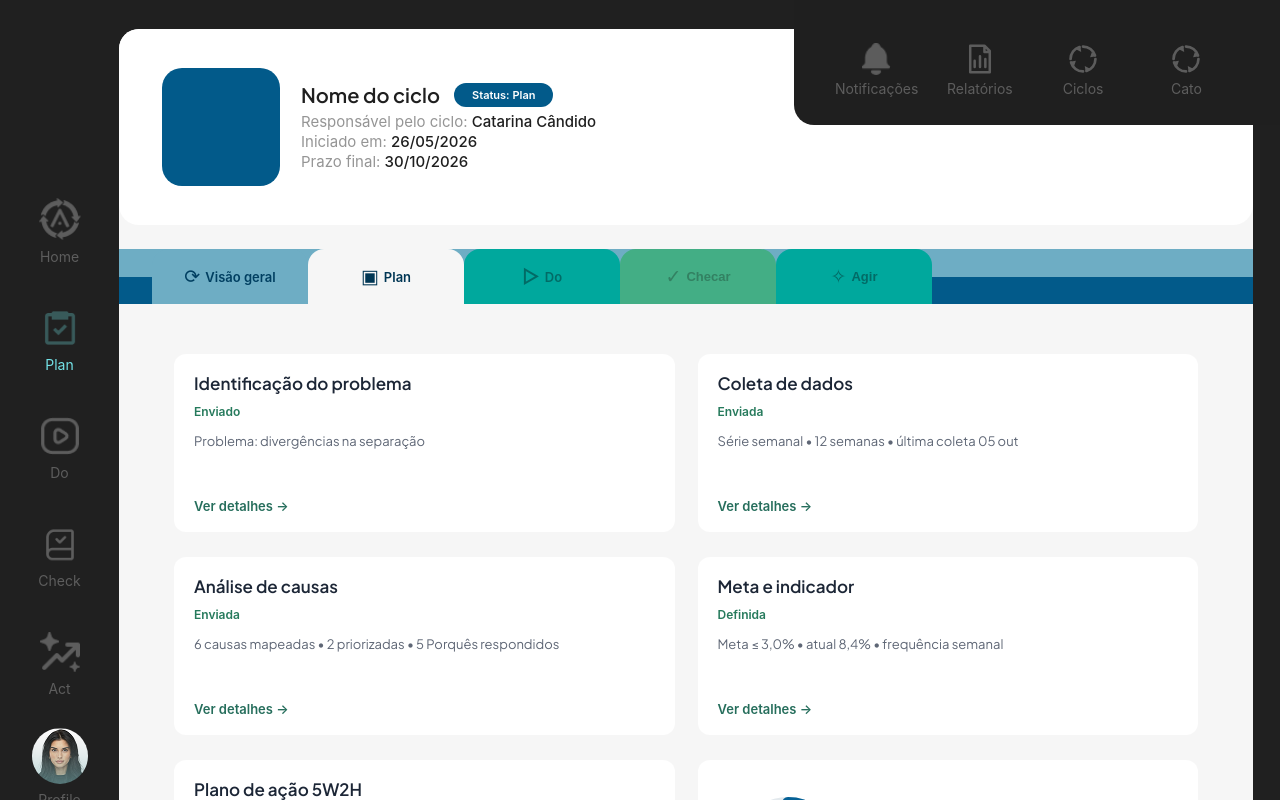
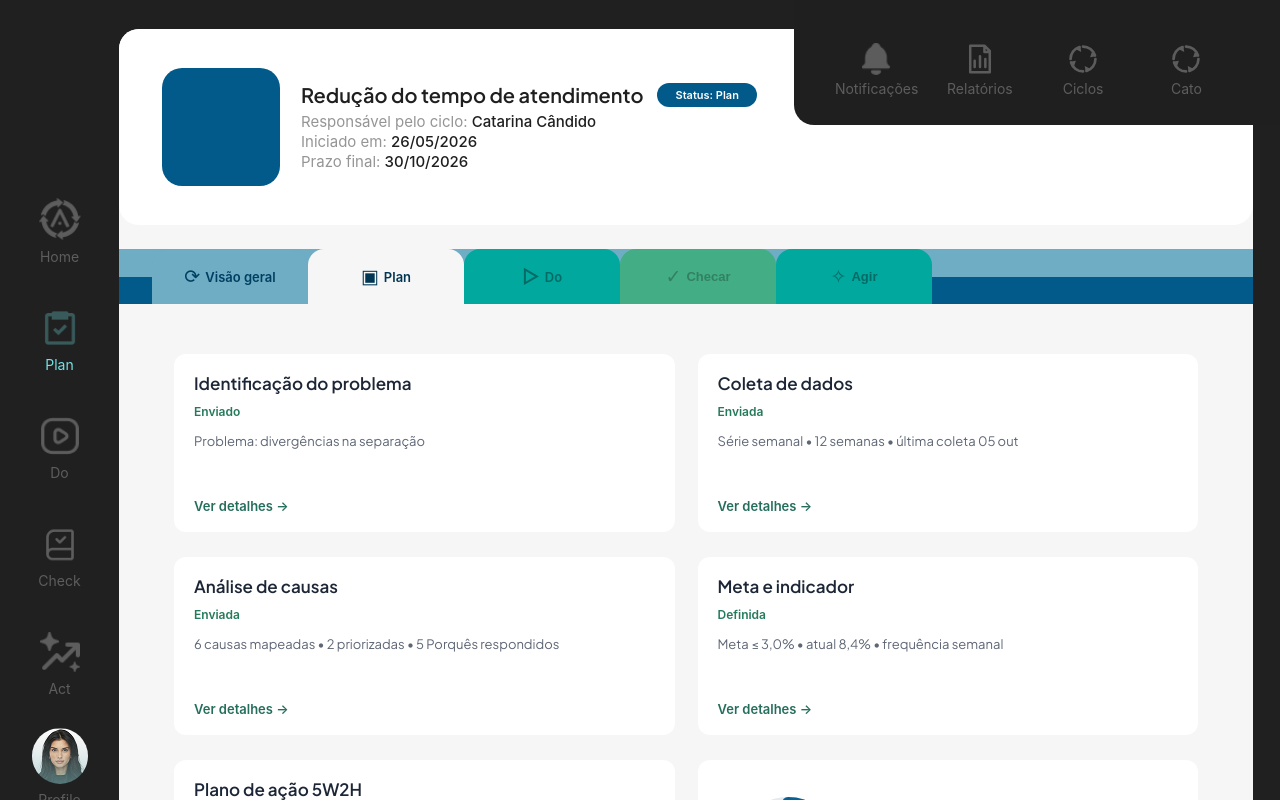
Before and after one commit to AppActa/acta-ts-web, a React (Vite) app: page /do/ciclo/1/plan in a window 1280 px wide. Shown: the top 800 px of the page. Built offline with nearby package versions, Linux system fonts and the light colour scheme.

Commit message:
fix: alinhar identificação do ciclo entre Plan e visão geral

```diff
--- a/src/features/ciclo/components/PainelCicloPlanDo.tsx
+++ b/src/features/ciclo/components/PainelCicloPlanDo.tsx
@@ -1,18 +1,19 @@
 import { type ReactNode } from "react";
 import { Link } from "react-router-dom";
 import { Sidebar } from "../../layout/components/Sidebar";
+import { obterCiclo } from "../data/ciclos";
 import relogioCiclo from "../assets/relogio-ciclo.svg";
 import "../styles/painel-ciclo-plan-do.css";
 
 type PainelCicloPlanDoProps = {
   cicloId: string | undefined;
   etapaAtiva: "plan" | "do";
-  tituloCiclo: string;
   children: ReactNode;
 };
 
-export function PainelCicloPlanDo({ cicloId, etapaAtiva, tituloCiclo, children }: PainelCicloPlanDoProps) {
+export function PainelCicloPlanDo({ cicloId, etapaAtiva, children }: PainelCicloPlanDoProps) {
   const isDo = etapaAtiva === "do";
+  const ciclo = obterCiclo(cicloId);
   const etapaHref = (etapa: "plan" | "do") => etapa === "plan"
     ? `/do/ciclo/${cicloId}/plan`
     : `/do/ciclo/${cicloId}/tarefas`;
@@ -26,10 +27,10 @@ export function PainelCicloPlanDo({ cicloId, etapaAtiva, tituloCiclo, children }
             {isDo && <img src={relogioCiclo} alt="" />}
           </div>
           <div className="painel-ciclo-plan-do_identificacao">
-            <div className="painel-ciclo-plan-do_titulo-linha"><h1>{tituloCiclo}</h1><span>Status: {isDo ? "Do" : "Plan"}</span></div>
+            <div className="painel-ciclo-plan-do_titulo-linha"><h1>{ciclo.nome}</h1><span>Status: {isDo ? "Do" : "Plan"}</span></div>
             <p>Responsável pelo ciclo: <strong>Catarina Cândido</strong></p>
-            <p>Iniciado em: <strong>26/05/2026</strong></p>
-            <p>Prazo final: <strong>30/10/2026</strong></p>
+            <p>Iniciado em: <strong>{ciclo.inicio}</strong></p>
+            <p>Prazo final: <strong>{ciclo.prazo}</strong></p>
           </div>
         </header>
 
--- /dev/null
+++ b/src/features/ciclo/data/ciclos.ts
@@ -0,0 +1,12 @@
+const ciclos = [
+  { nome: "Redução do tempo de atendimento", inicio: "26/05/2026", prazo: "30/10/2026" },
+  { nome: "Organização do estoque", inicio: "18/05/2026", prazo: "30/10/2026" },
+  { nome: "Onboarding de novos colaboradores", inicio: "02/06/2026", prazo: "30/10/2026" },
+  { nome: "Proteção de dados e acessos", inicio: "12/05/2026", prazo: "30/10/2026" },
+  { nome: "Padronização de aprovações", inicio: "01/06/2026", prazo: "30/10/2026" },
+];
+
+export function obterCiclo(cicloId: string | undefined) {
+  const indice = Number(cicloId);
+  return ciclos[Number.isInteger(indice) && indice > 0 ? indice - 1 : 0] ?? ciclos[0];
+}
--- a/src/features/do/pages/PaginaCicloDo.tsx
+++ b/src/features/do/pages/PaginaCicloDo.tsx
@@ -1,5 +1,6 @@
 import { Link, useParams } from "react-router-dom";
 import { Sidebar } from "../../layout/components/Sidebar";
+import { obterCiclo } from "../../ciclo/data/ciclos";
 import iconeVisaoGeral from "../assets/ciclo-visao-geral/063c5.svg";
 import iconePlanAba from "../assets/ciclo-visao-geral/47893.svg";
 import iconeDo from "../assets/ciclo-visao-geral/d01c2.svg";
@@ -17,14 +18,6 @@ import roscaProgresso from "../assets/ciclo-visao-geral/ebea0.svg";
 import "../../perfil/styles/pagina-perfil.css";
 import "../styles/pagina-ciclo-do.css";
 
-const ciclos = [
-  { nome: "Redução do tempo de atendimento", inicio: "26/05/2026", prazo: "30/10/2026" },
-  { nome: "Organização do estoque", inicio: "18/05/2026", prazo: "30/10/2026" },
-  { nome: "Onboarding de novos colaboradores", inicio: "02/06/2026", prazo: "30/10/2026" },
-  { nome: "Proteção de dados e acessos", inicio: "12/05/2026", prazo: "30/10/2026" },
-  { nome: "Padronização de aprovações", inicio: "01/06/2026", prazo: "30/10/2026" },
-];
-
 const etapas = [
   { nome: "Plan", estado: "Concluído", percentual: 100, classe: "plan", circulo: circuloPlan, icone: iconePlan },
   { nome: "Do", estado: "Iniciado", percentual: 50, classe: "do", circulo: circuloDo, icone: iconeDo },
@@ -34,8 +27,7 @@ const etapas = [
 
 export function PaginaCicloDo() {
   const { cicloId = "1" } = useParams();
-  const indice = Number(cicloId);
-  const ciclo = ciclos[Number.isInteger(indice) && indice > 0 ? indice - 1 : 0] ?? ciclos[0];
+  const ciclo = obterCiclo(cicloId);
 
   return (
     <main className="pagina-ciclo-do">
--- a/src/features/do/pages/PaginaCicloDoCronograma.tsx
+++ b/src/features/do/pages/PaginaCicloDoCronograma.tsx
@@ -16,7 +16,7 @@ export function PaginaCicloDoCronograma() {
 
   return (
     <main className="pagina-ciclo-plan-do pagina-ciclo-do-cronograma">
-      <PainelCicloPlanDo cicloId={cicloId} etapaAtiva="do" tituloCiclo="Redução do tempo de atendimento">
+      <PainelCicloPlanDo cicloId={cicloId} etapaAtiva="do">
         <div className="cronograma-conteudo">
           <div className="cronograma-titulo"><Link to={`/do/ciclo/${cicloId}/tarefas`} aria-label="Voltar às tarefas">‹</Link><h2>Cronograma</h2></div>
           <section className="cronograma-gantt" aria-labelledby="cronograma-gantt_titulo">
--- a/src/features/plan/pages/PaginaCicloPlan.tsx
+++ b/src/features/plan/pages/PaginaCicloPlan.tsx
@@ -18,7 +18,7 @@ export function PaginaCicloPlan() {
 
   return (
     <main className="pagina-ciclo-plan-do pagina-ciclo-plan">
-      <PainelCicloPlanDo cicloId={cicloId} etapaAtiva="plan" tituloCiclo="Nome do ciclo">
+      <PainelCicloPlanDo cicloId={cicloId} etapaAtiva="plan">
         <div className="plan-resumo-conteudo">
           {indicadores.map((indicador) => (
             <article className="plan-indicador" key={indicador.titulo}>
--- a/src/features/plan/pages/PaginaPlanColeta.tsx
+++ b/src/features/plan/pages/PaginaPlanColeta.tsx
@@ -11,7 +11,7 @@ export function PaginaPlanColeta() {
 
   return (
     <main className="pagina-ciclo-plan-do pagina-ciclo-plan pagina-plan-coleta">
-      <PainelCicloPlanDo cicloId={cicloId} etapaAtiva="plan" tituloCiclo="Nome do ciclo">
+      <PainelCicloPlanDo cicloId={cicloId} etapaAtiva="plan">
         <section className="plan-coleta-conteudo" aria-labelledby="plan-coleta-titulo">
           <div className="plan-coleta_titulo-linha">
             <Link className="plan-coleta_voltar" to={`/do/ciclo/${cicloId}/plan`} aria-label="Voltar ao resumo Plan">‹</Link>
--- a/src/features/plan/pages/PaginaPlanIdentificacaoProblema.tsx
+++ b/src/features/plan/pages/PaginaPlanIdentificacaoProblema.tsx
@@ -34,7 +34,7 @@ export function PaginaPlanIdentificacaoProblema() {
 
   return (
     <main className="pagina-ciclo-plan-do pagina-ciclo-plan pagina-plan-identificacao">
-      <PainelCicloPlanDo cicloId={cicloId} etapaAtiva="plan" tituloCiclo="Nome do ciclo">
+      <PainelCicloPlanDo cicloId={cicloId} etapaAtiva="plan">
         <section className="plan-identificacao_conteudo" aria-labelledby="plan-identificacao-titulo">
           <div className="plan-identificacao_titulo-linha">
             <Link className="plan-identificacao_voltar" to={`/do/ciclo/${cicloId}/plan`} aria-label="Voltar ao resumo Plan">‹</Link>
```
